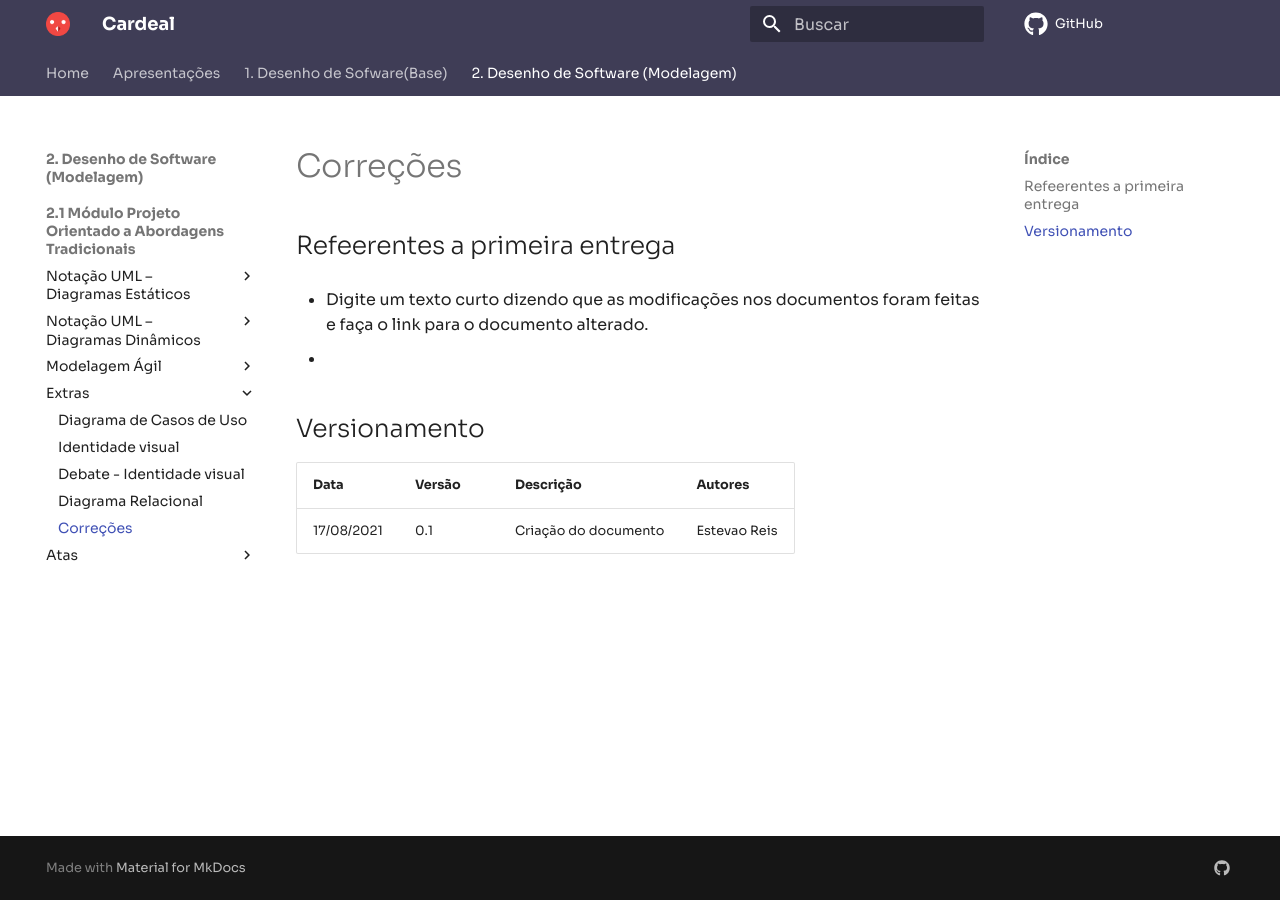
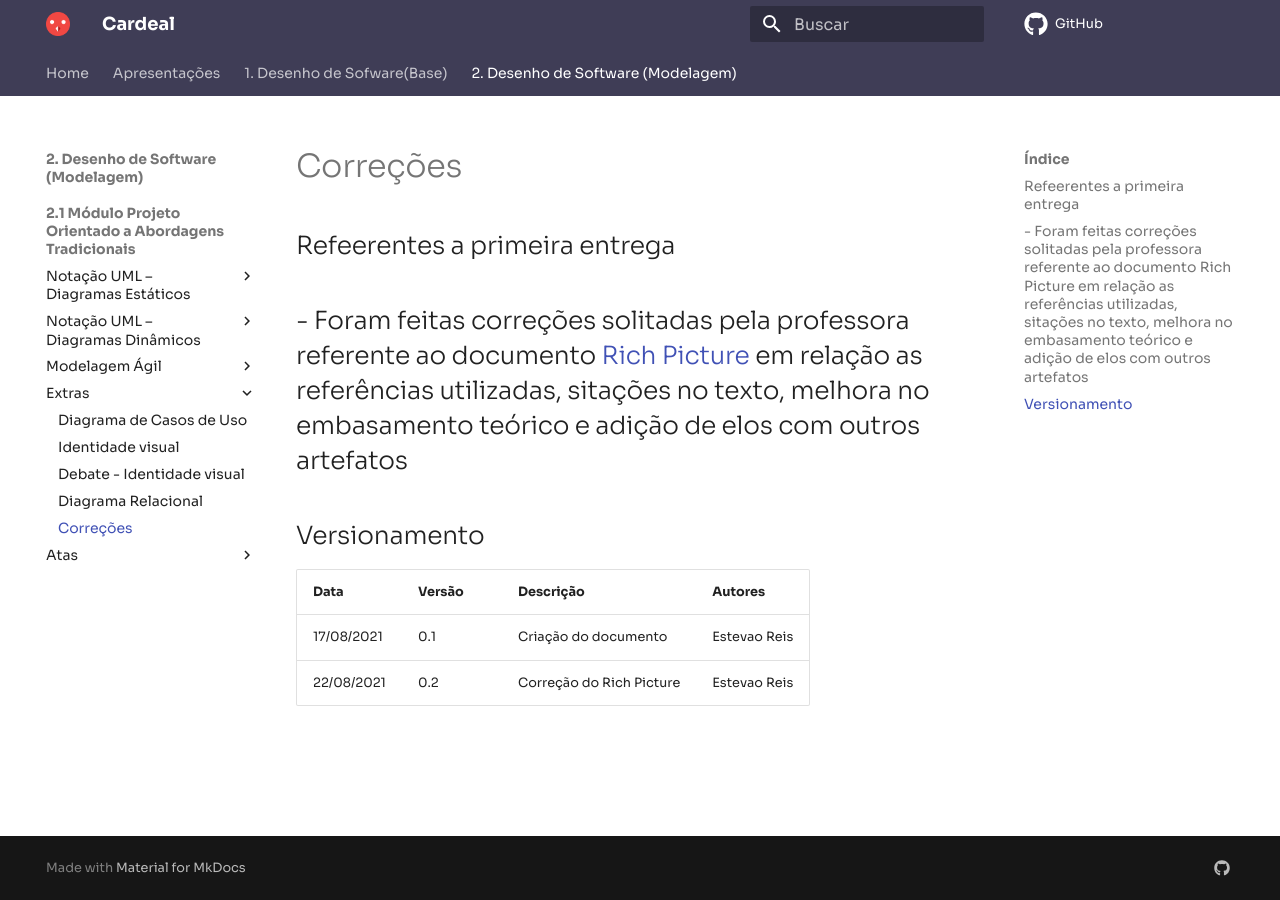
Before and after one commit to UnBArqDsw2021-1/2021.1_G04_Cardeal, an MkDocs documentation site: the page built from docs/modelagem/correcoes_E1.md, in a window 1280 px wide. Built offline with MkDocs 1.6.1 and Material for MkDocs 9.7.7, drawn with Linux system fonts in a browser that asks for light colours; comment, search, counter and statistics services are not loaded; some of the changed lines change nothing that is shown.

Commit message:
Fix made in Rich Picture documentation

```diff
--- a/docs/desenhoSoftwareBase/richPicture.md
+++ b/docs/desenhoSoftwareBase/richPicture.md
@@ -1,6 +1,15 @@
 # Rich Picture
+## 1. Introdução
+O Rich Picture é uma maneira de modelar ideias, e bastante conveniente para ser aplicada em reuniões com clientes ou em equipes de desenvolvimento.
 
-## 1. Participantes
+Segundo Systems Thinking and Practice, Rich Pictures são usadas para descrever situações complicadas. Eles são uma tentativa de encapsular a situação real por meio de uma representação sem barreiras, em quadrinhos, de todas as ideias já cobertas, layout, conexões, relacionamentos, influências, causa e efeito e assim por diante. Além dessas noções objetivas, os Rich Pictures devem retratar elementos subjetivos, como caráter e características, pontos de vista e preconceitos, espírito e natureza humana. Se estiver trabalhando com um cliente, você deve tentar extraí-los dos próprios atores, pelo menos inicialmente, em vez de se concentrar em sua própria interpretação da situação.
+
+Essa técnica é bastante rica pois podemos visualizar mais facilmente os requisitos necessários para a implementação do software.
+
+## 2. Metodologia
+Para que cada um dos integrantes pudesse desenvolver seu próprio Rich Picture, foi discutido antes, em reunião com toda a equipe, o escopo do projeto, elicitando os requisitos, e a partir do documento [Brainstorm](./brainstorm.md) e da discussão, foi possível adquirir embasamento adequado para criação do Rich Picture. Foi estipulado um tempo determinado para que cada integrante pudesse fazer o seu próprio Rich Picture. Após esse tempo, foi colocado em votação, através de uma enquete no Telegram, todos os desenhos e foi escolhido um entre eles para representar o escopo do projeto.
+
+## 3. Participantes
 - Bruno Nunes
 - Douglas Farias
 - Estevão Reis
@@ -10,15 +19,10 @@
 - Marcos C.
 - Pedro Haick
 - Tomás Veloso
+## 4. Resultados
+A ideia desse Rich Picture foi buscar representar o sistema e a interação dele com os possíveis usuários, desde clientes que desejam comprar ou alugar uma residência, até os corretores que ficarão responsáveis pelo gerenciamento da plataforma.
 
-## 2. Metodologia
-O Rich Picture é uma maneira de modelar ideias, e bastante conveniente para ser aplicada em
-reuniões com clientes ou em equipes de desenvolvimento. Se apoia na atividade de fazer um rascunho de desenhos e usar pequenos textos para evidenciar um momento, um desejo, uma atividade, dentre outras coisas. Os desenhos podem ser feitos à mão ou por um software. Essa técnica é bastante rica poís podemos visualizar mais facilmente os requisitos necessários pra a implementação do software.
-
-## 3. Resultados
-A idéia desse Rich Picture foi buscar representar o sistema e a interação dele com os possíveis usuários, desde clientes que desejam comprar ou alugar uma residência, até os corretores que ficarão responsáveis pelo gerenciamento da plataforma.
-
-### 3.1 Rich Picture dos entegrantes da Equipe
+### 4.1 Rich Picture dos integrantes da Equipe
 #### Bruno Nunes
 ![Bruno Nunes](./RichPicture/rich-picture-bruno.jpeg)
 #### Douglas Farias
@@ -38,18 +42,24 @@
 #### Tomás Veloso
 ![Tomás Veloso](./RichPicture/rich-picture-tomas.jpg)
 
-Após a conclusão de todos os desenhos, fizemos uma votação através de uma enquete no Telegram, e o desenho escolhido foi o da Giovana Vitor
+### 4.2 Conclusão
+Após a votação, o desenho escolhido foi o da Giovana Vitor.
 
-### 3.2 Rich Picture 1.0
+### 4.3 Rich Picture 1.0
 ![Giovana Vitor](./RichPicture/rich-picture-giovana.png)
 
-## 4. Referências
+## 5. Referências
 
 > SERRANO, Milene: Arquitetura e Desenho de software - Aula- Projeto e Desenho de Software. Acessado em 02/08/2021
 
-## 5. Versionamento
+> Systems Thinking and Practice. Disponível em http://systems.open.ac.uk/materials/T552/pages/rich/richAppendix.html. Acessado em 22/08/2021
 
-| Data | Versão | Descrição| Autor |
-| :--------- | :----- | :--------- | :------------------- |
-| 02/08/2021 | 1.0    | Criação do Documento | Estevao de Jesus Reis|
-| 04/08/2021 | 1.1    | Padronização do documento       | Bruno Nunes e Marcos Rodrigues    |
+## 6. Versionamento
+
+| Data  | Versão | Descrição  | Autor  |Revisor |
+| :---- | :----- | :--------- | :----- |:-------|
+| 01/08/2021 | 0.1    | Criação dos Rich Pictures | Bruno Nunes, Douglas Farias, Estevão Reis, Giovana Vitor, Gustavo D., Igor Sousa, Marcos C., Pedro Haick, Tomás Veloso| |
+| 02/08/2021 | 0.2    | Criação do Documento | Estevao de Jesus Reis| |
+| 04/08/2021 | 1.0    | Padronização do documento       | Bruno Nunes e Marcos Rodrigues    | |
+| 02/08/2021 | 1.1    | Adição de mais referências para uma melhora no embasamento textual| Estevão Reis| |
+| 02/08/2021 | 2.0    | Alteração na estrutura do documento| Estevão Reis| |
--- a/docs/modelagem/correcoes_E1.md
+++ b/docs/modelagem/correcoes_E1.md
@@ -1,9 +1,9 @@
 # Correções
 ## Refeerentes a primeira entrega
-- Digite um texto curto dizendo que as modificações nos documentos foram feitas e faça o link para o documento alterado.
-
+- Foram feitas correções solitadas pela professora referente ao documento [Rich Picture](../desenhoSoftwareBase/richPicture.md) em relação as referências utilizadas, sitações no texto, melhora no embasamento teórico e adição de elos com outros artefatos
 -
 ## Versionamento
 | Data       | Versão | Descrição                         | Autores     |
 | ---------- | ------ | --------------------------------- | ----------- |
-| 17/08/2021 |  0.1   | Criação do documento              | Estevao Reis|
+| 17/08/2021|  0.1   | Criação do documento              | Estevao Reis|
+| 22/08/2021|  0.2   | Correção do Rich Picture             | Estevao Reis|
```
